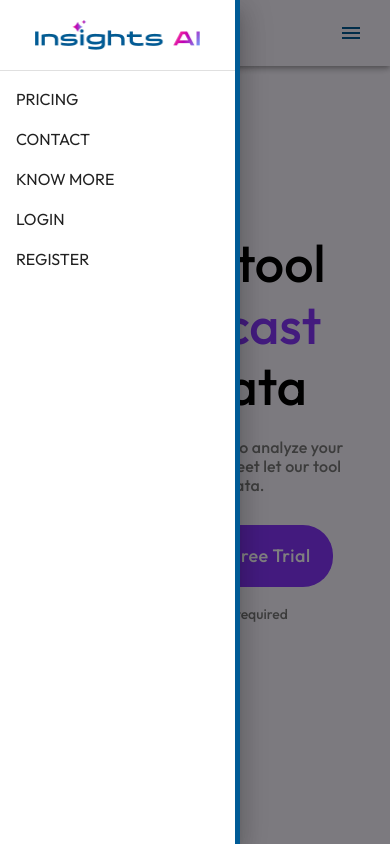
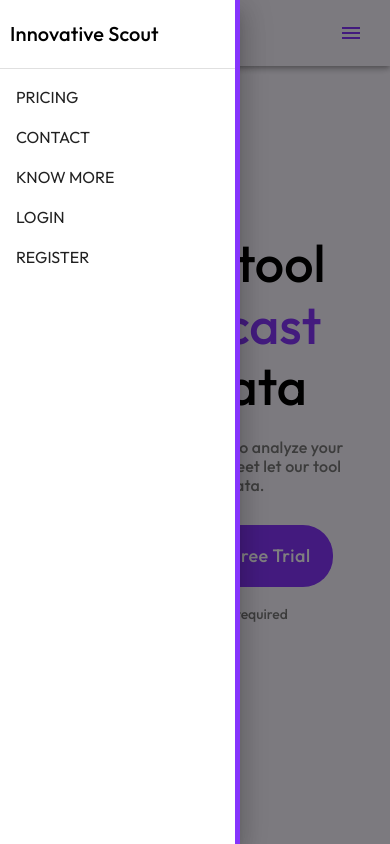
Before and after one commit to theinsightsai/innovation-scout, a Next.js app: page / in a window 390 px wide. Both pictures are taken after a click on the button "open drawer". Built offline with nearby package versions, Linux system fonts and the light colour scheme.

Commit message:
Side drawer UI also chnages

```diff
--- a/components/landing/NavBar.jsx
+++ b/components/landing/NavBar.jsx
@@ -13,7 +13,13 @@ import {
   Drawer,
 } from "@mui/material";
 import MenuIcon from "@mui/icons-material/Menu";
-import { FONT_STYLES, IMAGES, ROUTE, LANDING_PAGE_BG } from "@/constants";
+import {
+  FONT_STYLES,
+  IMAGES,
+  ROUTE,
+  LANDING_PAGE_BG,
+  PRIMARY_COLOR,
+} from "@/constants";
 import Link from "next/link";
 
 const NAVBAR_MENU = [
@@ -47,7 +53,7 @@ const Navbar = () => {
       sx={{
         textAlign: "center",
         height: "100vh",
-        borderRight: "5px solid #005B96",
+        borderRight: `5px solid ${PRIMARY_COLOR}`,
       }}
     >
       <Typography
@@ -56,17 +62,25 @@ const Navbar = () => {
         sx={{
           flexGrow: 1,
           display: { xs: "flex", sm: "none" },
-          justifyContent: "center",
+          // justifyContent: "center",
+        }}
+        style={{
+          padding: "15px 10px",
+          color: "black",
+          fontWeight: 500,
+          lineHeight: "37.95px",
+          ...FONT_STYLES,
         }}
       >
-        <img
+        Innovative Scout
+        {/* <img
           src={IMAGES.LOGO}
           alt="insight-ai"
           style={{
             width: "70%",
             padding: "20px 0px",
           }}
-        />
+        /> */}
       </Typography>
       <Divider />
       <List>
@@ -113,8 +127,14 @@ const Navbar = () => {
               flexGrow: 1,
               display: { xs: "flex", sm: "none" },
             }}
+            style={{
+              color: "black",
+              fontWeight: 500,
+              lineHeight: "37.95px",
+              ...FONT_STYLES,
+            }}
           >
-            <img src={IMAGES.LOGO} alt="insight-ai" style={{ width: "50%" }} />
+            Innovative Scout
           </Typography>
 
           <IconButton
@@ -124,7 +144,7 @@ const Navbar = () => {
             onClick={handleDrawerToggle}
             sx={{
               display: { sm: "none" },
-              color: "#005B96",
+              color: PRIMARY_COLOR,
               justifyContent: "end",
             }}
           >
@@ -146,7 +166,6 @@ const Navbar = () => {
             }}
           >
             Innovative Scout
-            {/* <img src={IMAGES.LOGO} alt="insight-ai" style={{ width: "12%" }} /> */}
           </Typography>
 
           <Box sx={{ display: { xs: "none", sm: "block" } }}>
```
